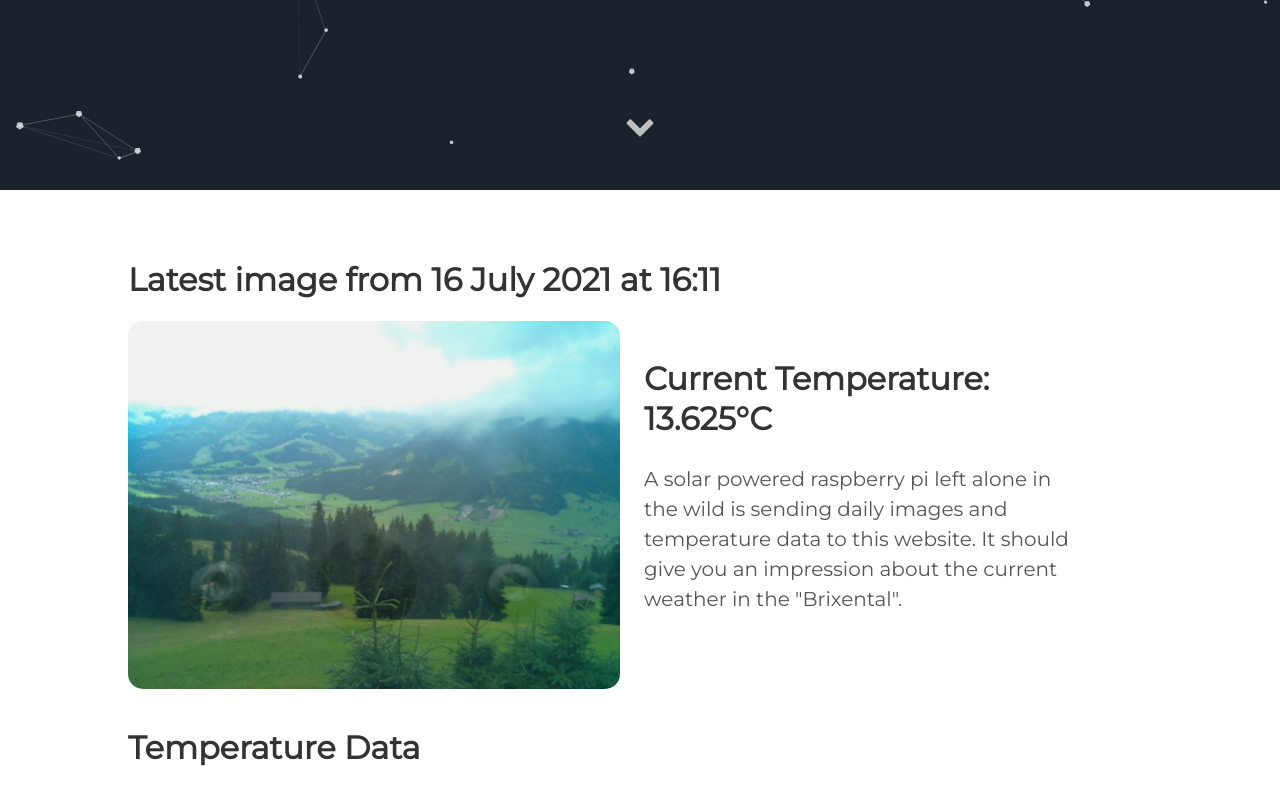
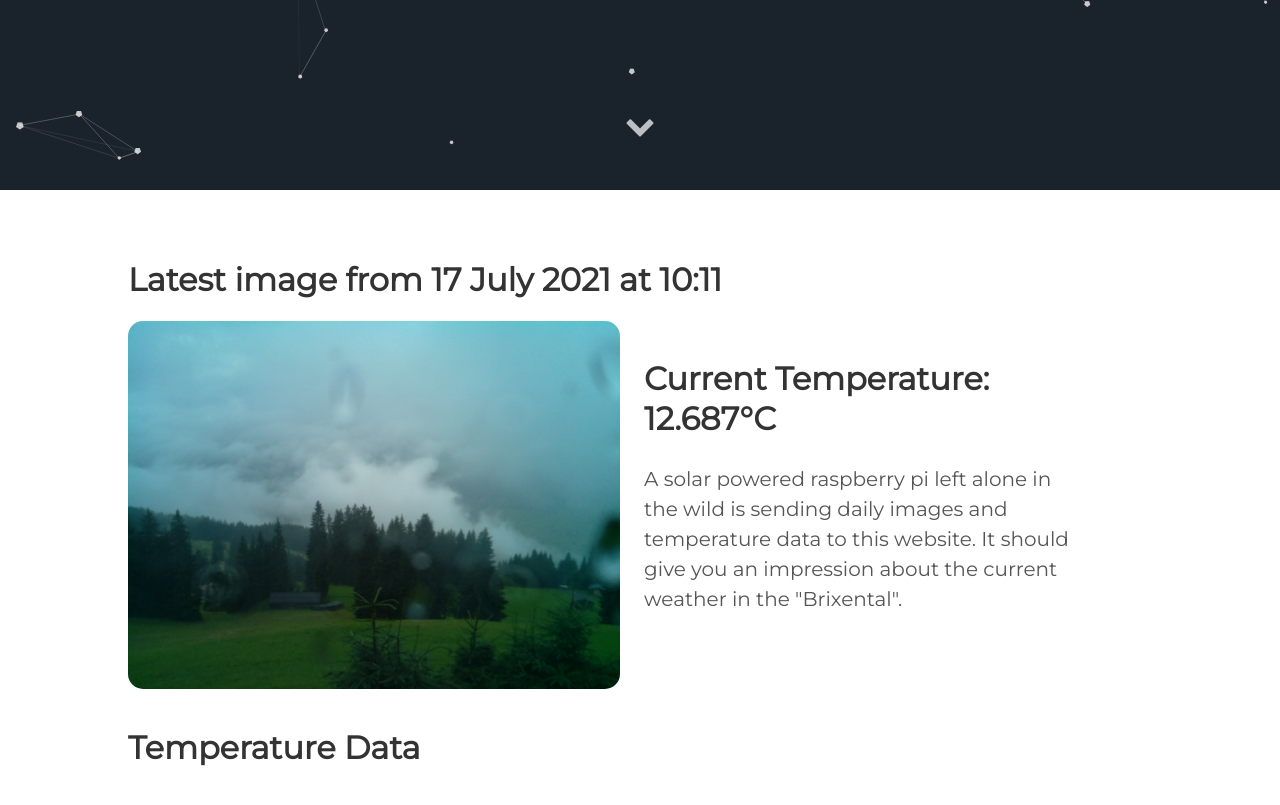
Before and after one commit to vektorious/vektorious.github.io, a Jekyll site: the page built from resources/huette.md, in a window 1280 px wide and 900 px high, scrolled down 710 px. Shown: the top 805 px of the window. Built offline with Jekyll 4.4.1, drawn with Linux system fonts in a browser that asks for light colours.

Commit message:
I'm a bot beep boop

```diff
--- a/resources/huette.md
+++ b/resources/huette.md
@@ -6,13 +6,13 @@ image: '/assets/img/'
 description: 'Live image from the Austrian alps'
 twitter_text: ' '
 ---
-## Latest image from 16 July 2021 at 16:11
+## Latest image from 17 July 2021 at 10:11
 <div class="huette">
   <div class="huette-image">
     <img src="{{ "/assets/img/huette.jpg" | prepend: site.baseurl }}">
   </div>
   <div class="huette-text">
-        <h2>Current Temperature: 13.625°C</h2>
+        <h2>Current Temperature: 12.687°C</h2>
         <p>A solar powered raspberry pi left alone in the wild is sending daily images and temperature data to this website. It should give you an impression about the current weather in the "Brixental".</p>
 
   </div>
```
Also changed, not shown: rpi-script/2021-07-17_101027.txt (renamed from rpi-script/2021-07-16_161029.txt, +5 -5 lines), rpi-script/huette.md (+2 -2 lines), assets/img/huette.jpg, assets/img/temp_plot.png, rpi-script/temp_plot.png, 1 other file.
